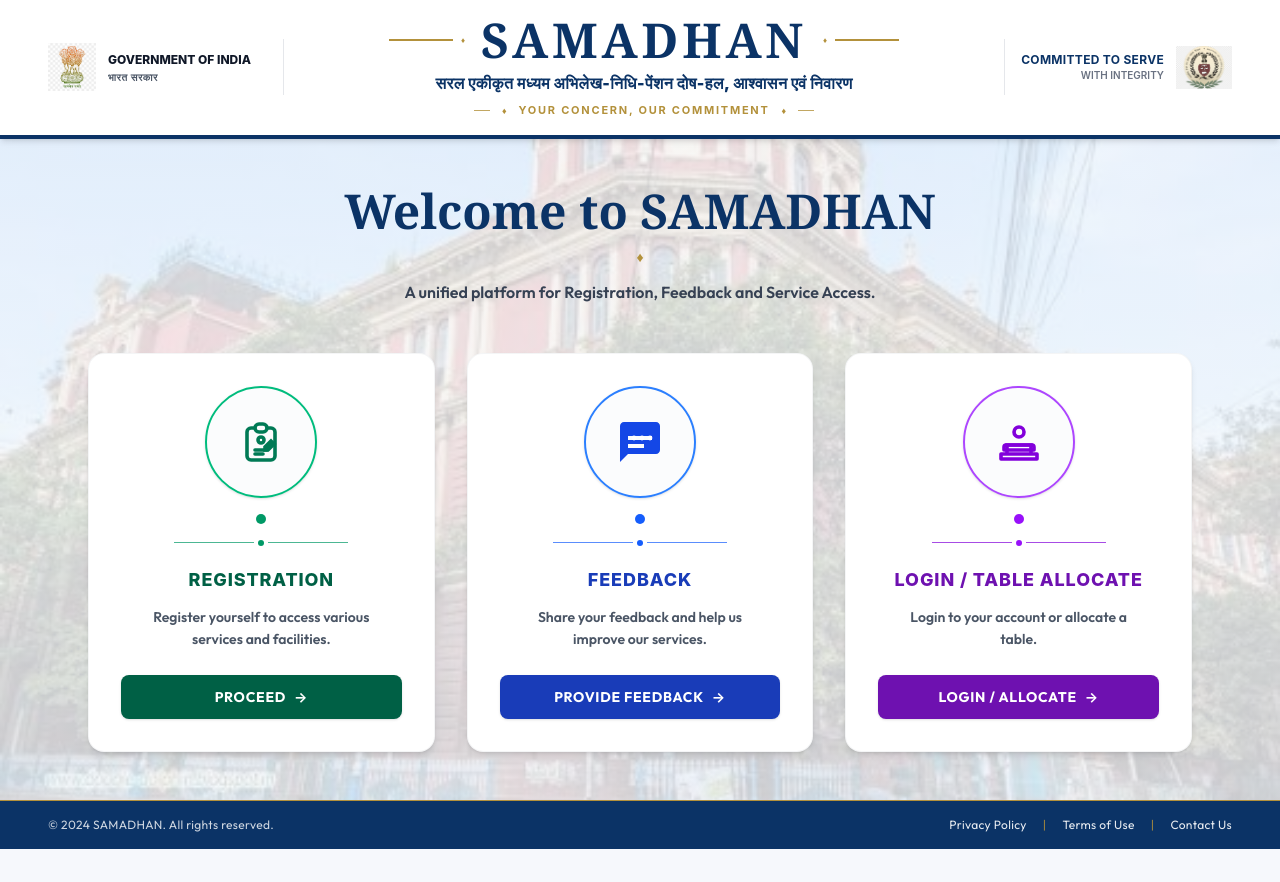
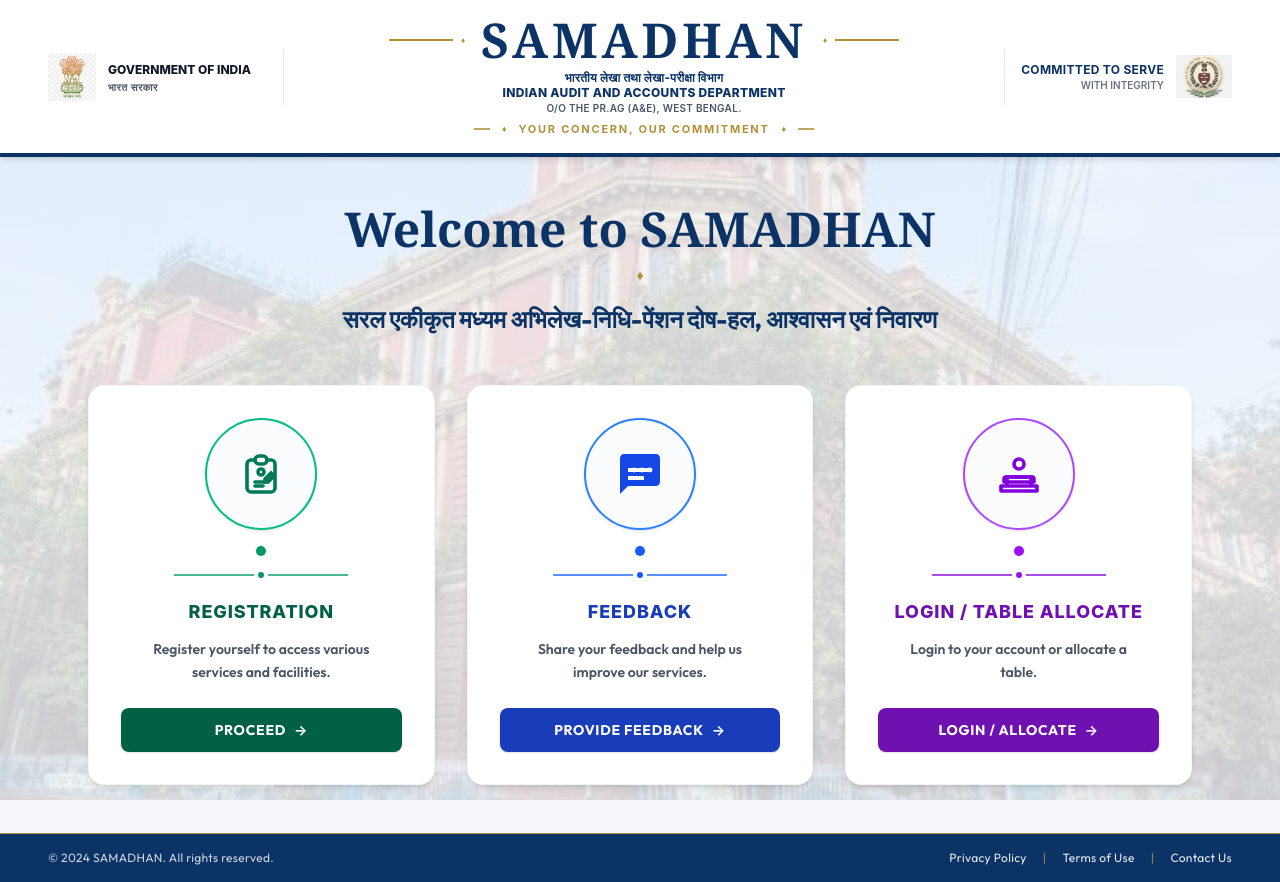
Before and after one commit to skynetukhra-coder/SAMADHAN_01, a React (Vite) app in the folder frontend/: page / in a window 1280 px wide. Before the commit the page ends 849 px from the top, so only its background shows below. Built offline with nearby package versions, Linux system fonts and the light colour scheme.

Commit message:
Correct placement of Hindi tagline and add official department details in Header

```diff
--- a/frontend/src/components/Header.jsx
+++ b/frontend/src/components/Header.jsx
@@ -83,10 +83,12 @@
           </div>
         </div>
 
-        {/* Subtitle */}
-        <p className="text-govBlue font-black text-sm md:text-base tracking-wide mt-1.5 leading-relaxed">
-          सरल एकीकृत मध्यम अभिलेख-निधि-पेंशन दोष-हल, आश्वासन एवं निवारण
-        </p>
+        {/* Subtitle: Department Details */}
+        <div className="text-govBlue font-extrabold text-[10px] md:text-xs tracking-wide mt-1.5 leading-tight flex flex-col font-sans uppercase">
+          <span>भारतीय लेखा तथा लेखा-परीक्षा विभाग</span>
+          <span>Indian Audit And Accounts Department</span>
+          <span className="text-gray-600 font-semibold text-[9px] md:text-[10px] mt-0.5">O/o The PR.AG (A&E), West Bengal.</span>
+        </div>
 
         {/* Slogan row with horizontal gold lines and diamond */}
         <div className="flex items-center space-x-3 mt-1.5 w-full max-w-[340px] justify-center">
--- a/frontend/src/pages/Welcome.jsx
+++ b/frontend/src/pages/Welcome.jsx
@@ -87,8 +87,8 @@
           <span className="text-sm">♦</span>
         </div>
 
-        <p className="text-gray-700 text-sm md:text-base font-semibold max-w-2xl mx-auto leading-relaxed">
-          A unified platform for Registration, Feedback and Service Access.
+        <p className="text-govBlue font-black text-lg md:text-2xl max-w-4xl mx-auto leading-normal mt-4">
+          सरल एकीकृत मध्यम अभिलेख-निधि-पेंशन दोष-हल, आश्वासन एवं निवारण
         </p>
       </div>
 
```
